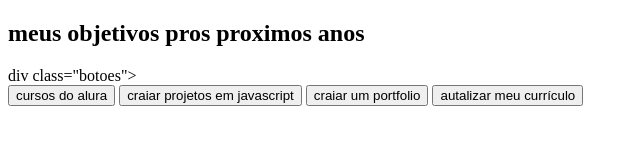
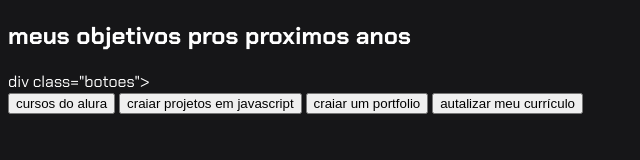
Before and after one commit to toresmo/programacao3, a plain HTML site: page index.html in a window 1280 px wide. Shown: the whole page, without its empty margins (0-640 px from the left). Drawn offline with Linux system fonts and the light colour scheme.

Commit message:
matematica3.7

```diff
--- a/style.css
+++ b/style.css
@@ -1,5 +1,16 @@
-:root{
-    --cor-de-fundo: #ffffff;
-    --verde:
+@import url('https://fonts.googleapis.com/css?family=Chakra+Petch:wght@400;700&display=swap');
 
+:root {
+  --cor-de-fundo: #161618;
+  --verde: #6FFF57;
+  --branco: #FFFFFF;
+  --botao-ativo: #3A375E;
+  --botao-inativo: rgba(58, 55, 94, 0.5);
+  --texto-fundo: rgba(58, 55, 94, 0.3);
 }
+
+body {
+  background-color: var(--cor-de-fundo);
+  color: var(--branco);
+  font-family: 'Chakra Petch', sans-serif;
+}
```
